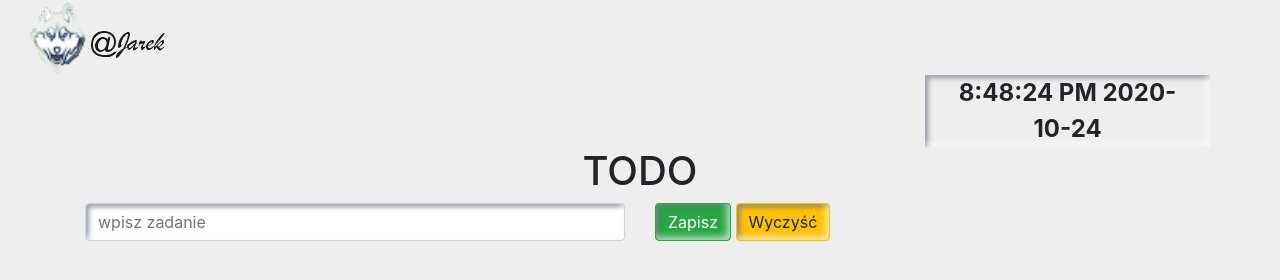
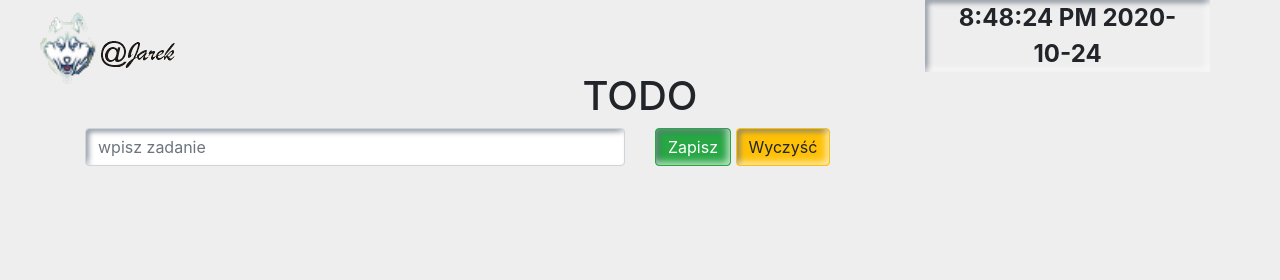
Before and after one commit to ajarek/todo, a plain HTML site: page index.html in a window 1280 px wide. Drawn offline with nearby package versions, Linux system fonts and the light colour scheme.

Commit message:
Update style.css

```diff
--- a/style.css
+++ b/style.css
@@ -22,3 +22,9 @@ input{
     box-shadow: inset -3px -3px 7px #ffffffb0, inset 3px 3px 5px rgba(94, 104, 121, 0.692);
     font-size: 1.5rem;
 }
+.logo{
+    position:absolute;
+    top: 10px;
+    left:10px;
+
+}
```
